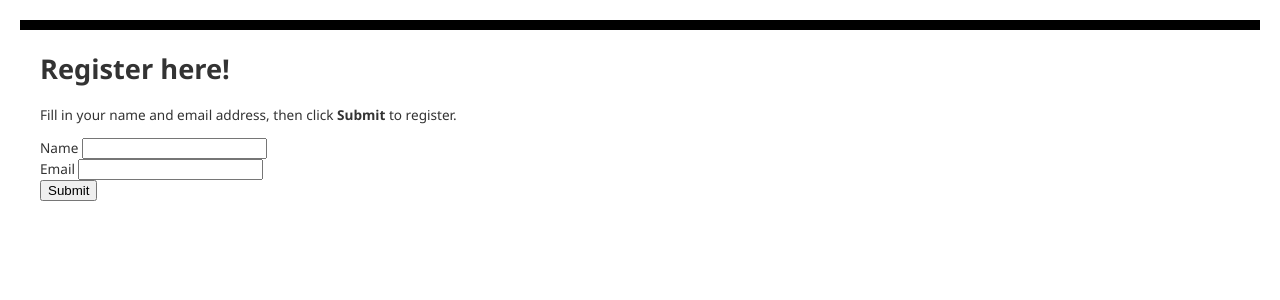
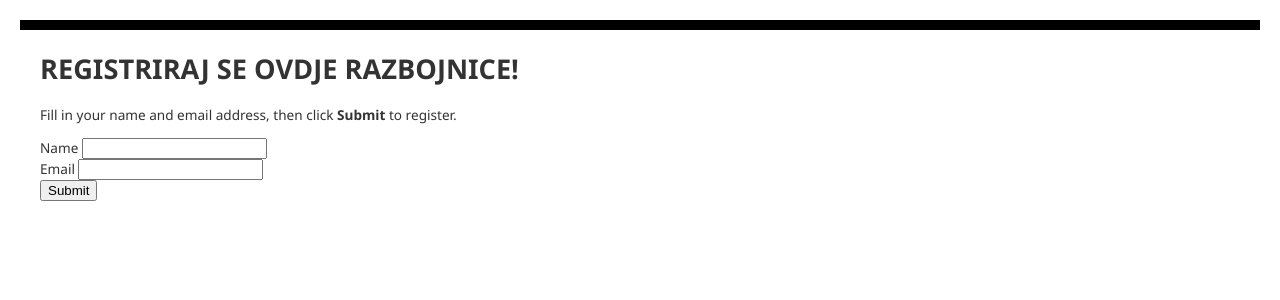
Before and after one commit to dariovidovic/LV3, a PHP site: page / in a window 1280 px wide. Shown: the top 300 px of the page. Run offline with PHP 8.4, Linux system fonts and the light colour scheme; data that the repository does not hold is empty.

Commit message:
novi commit

```diff
--- a/index.php
+++ b/index.php
@@ -44,7 +44,7 @@
  </style>
 </head>
 <body>
- <h1>Register here!</h1>
+ <h1>REGISTRIRAJ SE OVDJE RAZBOJNICE!</h1>
  <p>Fill in your name and email address, then click <strong>Submit</strong> to
 register.</p>
  <form method="post" action="index.php" enctype="multipart/form-data">
```
